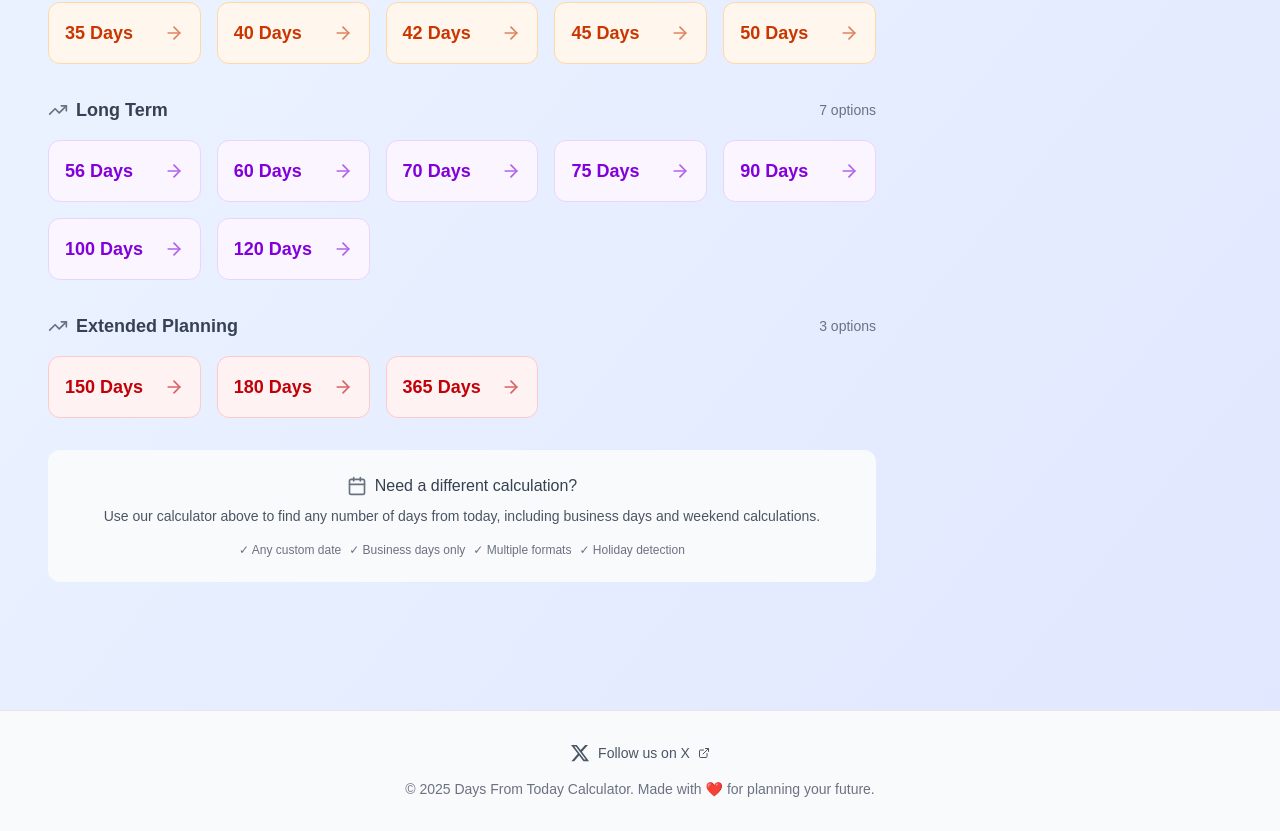
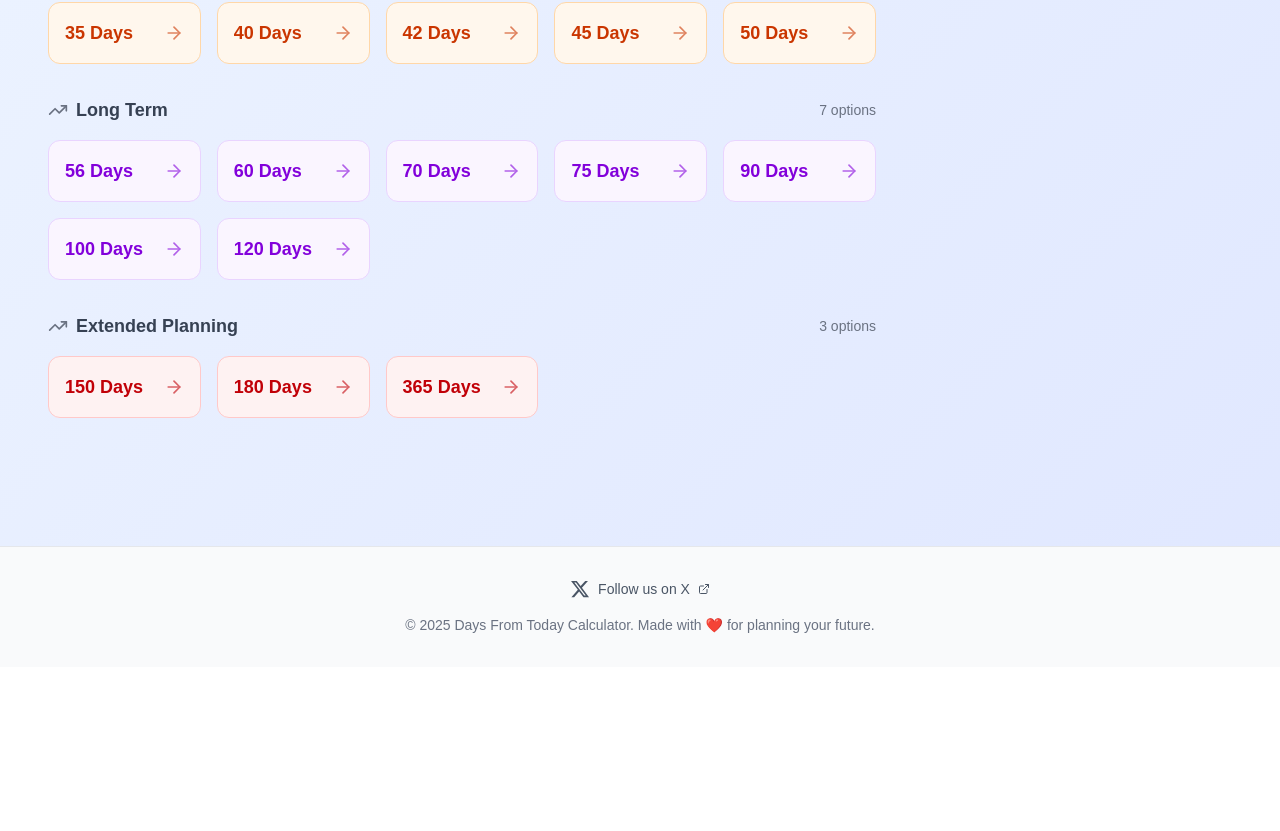
Before and after one commit to brucechan0824/daysfromtodaycalculator, a Next.js app: page / in a window 1280 px wide. Shown: the part 737-1568 px from the top of the page. After the commit the page ends 1404 px from the top, so only its background shows below. Built offline with nearby package versions, Linux system fonts and the light colour scheme.

Commit message:
V2.0: 优化间距系统和内链导流模块 - 统一子页面间距、优化模块关系、增加导流组件

```diff
--- a/src/app/[days]/page.tsx
+++ b/src/app/[days]/page.tsx
@@ -7,6 +7,7 @@ import DateCalculatorTool from '@/components/DateCalculatorTool'
 import MainResult from '@/components/MainResult'
 import WorkingDaysSection from '@/components/WorkingDaysSection'
 import RelatedDates from '@/components/RelatedDates'
+import BackToCalculator from '@/components/BackToCalculator'
 import AutoScrollHandler from '@/components/AutoScrollHandler'
 
 interface PageProps {
@@ -66,7 +67,7 @@ export default async function DaysPage({ params }: PageProps) {
       {/* 自动滚动处理器 */}
       <AutoScrollHandler />
 
-      <main className="container mx-auto px-6 lg:px-8 py-8 max-w-7xl">
+      <main className="container mx-auto px-6 lg:px-8 pt-6 pb-12 max-w-7xl">
         {/* Breadcrumb Navigation */}
         <Breadcrumb items={[
           { label: `${daysCount} Days from Today` }
@@ -87,6 +88,9 @@ export default async function DaysPage({ params }: PageProps) {
 
             {/* More Related Links */}
             <RelatedDates currentDays={daysCount} />
+
+            {/* Back to Calculator CTA */}
+            <BackToCalculator />
           </div>
 
           {/* Right Sidebar - 占3/10宽度 */}
--- /dev/null
+++ b/src/components/BackToCalculator.tsx
@@ -0,0 +1,30 @@
+'use client'
+
+import Link from 'next/link'
+import { Calculator, ArrowLeft } from 'lucide-react'
+
+export default function BackToCalculator() {
+  return (
+    <div className="mt-6 mb-8">
+      <div className="bg-blue-50 dark:bg-blue-900/20 border border-blue-200 dark:border-blue-800 rounded-xl p-4">
+        <div className="flex items-center justify-between">
+          <div className="flex items-center">
+            <Calculator className="w-5 h-5 text-blue-600 dark:text-blue-400 mr-3" />
+            <div>
+              <p className="text-blue-800 dark:text-blue-200 font-medium text-sm">
+                Need to calculate different days? Use our main calculator for any custom date range.
+              </p>
+            </div>
+          </div>
+          <Link
+            href="/"
+            className="inline-flex items-center px-4 py-2 bg-blue-600 hover:bg-blue-700 text-white text-sm font-medium rounded-lg transition-all duration-200 group ml-4 flex-shrink-0"
+          >
+            <ArrowLeft className="w-4 h-4 mr-2 group-hover:-translate-x-1 transition-transform" />
+            Back to Calculator
+          </Link>
+        </div>
+      </div>
+    </div>
+  )
+}
--- a/src/components/MainResult.tsx
+++ b/src/components/MainResult.tsx
@@ -80,7 +80,7 @@ export default function MainResult({ days, title }: MainResultProps) {
   }
 
   return (
-    <div className="mb-12">
+    <div className="mb-8">
       {/* 页面标题 */}
       <div className="text-center mb-8">
         <h1 className="text-3xl md:text-4xl font-bold text-gray-800 dark:text-gray-200 mb-2">
--- a/src/components/QuickLinks.tsx
+++ b/src/components/QuickLinks.tsx
@@ -136,27 +136,7 @@ export default function QuickLinks() {
         )
       })}
 
-      {/* 底部说明 */}
-      <div className="bg-gray-50 dark:bg-gray-800 rounded-xl p-6 mt-8">
-        <div className="text-center">
-          <div className="flex items-center justify-center mb-2">
-            <Calendar className="w-5 h-5 text-gray-500 dark:text-gray-400 mr-2" />
-            <span className="font-medium text-gray-700 dark:text-gray-300">
-              Need a different calculation?
-            </span>
-          </div>
-          <p className="text-sm text-gray-600 dark:text-gray-400 mb-4">
-            Use our calculator above to find any number of days from today,
-            including business days and weekend calculations.
-          </p>
-          <div className="flex flex-wrap justify-center gap-2 text-xs text-gray-500 dark:text-gray-400">
-            <span>✓ Any custom date</span>
-            <span>✓ Business days only</span>
-            <span>✓ Multiple formats</span>
-            <span>✓ Holiday detection</span>
-          </div>
-        </div>
-    </div>
+
     </section>
   )
 }
--- a/src/components/RelatedDates.tsx
+++ b/src/components/RelatedDates.tsx
@@ -113,7 +113,7 @@ export default function RelatedDates({ currentDays = 14 }: RelatedDatesProps) {
   }).filter(section => section.items.length > 0) // 只显示有内容的分类
 
   return (
-    <div className="space-y-12">
+    <div className="space-y-12 mb-6">
       {/* 总标题 - 参考Widgetly的设计 */}
       <div className="text-center mb-8">
         <h2 className="text-3xl font-bold text-gray-800 dark:text-gray-200 mb-2">
--- a/src/components/WorkingDaysSection.tsx
+++ b/src/components/WorkingDaysSection.tsx
@@ -60,7 +60,7 @@ export default function WorkingDaysSection({ days }: WorkingDaysSectionProps) {
   }
 
   return (
-    <div id="working-days-section" className="mb-12">
+    <div id="working-days-section" className="mb-8">
       <div className="bg-white dark:bg-gray-800 rounded-2xl shadow-xl p-8 transition-colors">
         {/* 左右分栏布局 */}
         <div className="grid lg:grid-cols-2 gap-8">
```
